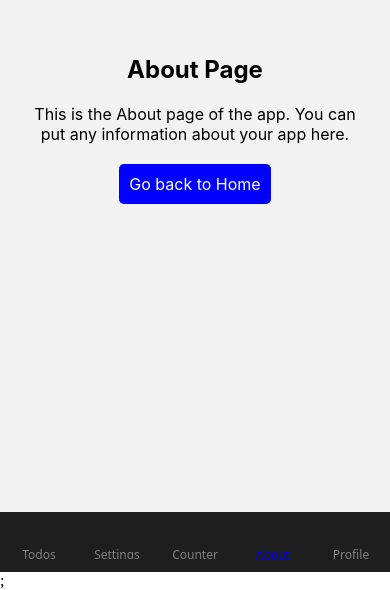
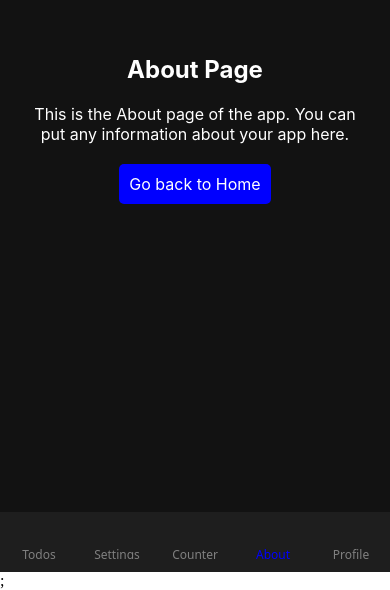
Before and after one commit to Owais2736/React-Native-Practice, a React Native app: screen /About in a window 390 px wide. Shown: the part 254-844 px from the top of the page. Built offline with nearby package versions, Linux system fonts and the light colour scheme; some icons are missing.

Commit message:
correct routing

```diff
--- a/src/screens/About.tsx
+++ b/src/screens/About.tsx
@@ -13,7 +13,7 @@ export default function About({ navigation }: any) {
 
       <Pressable
         style={styles.button}
-        onPress={() => navigation.navigate('Home')}
+        onPress={() => navigation.navigate('Todos')}
       >
         <Text style={styles.buttonText}>Go back to Home</Text>
       </Pressable>
@@ -27,9 +27,15 @@ const styles = StyleSheet.create({
     justifyContent: 'center',
     alignItems: 'center',
     padding: 20,
+    backgroundColor: '#121212',
   },
-  heading: { fontSize: 24, fontWeight: 'bold', marginBottom: 20 },
-  text: { fontSize: 16, textAlign: 'center', marginBottom: 20 },
+  heading: {
+    fontSize: 24,
+    fontWeight: 'bold',
+    marginBottom: 20,
+    color: 'white',
+  },
+  text: { fontSize: 16, textAlign: 'center', marginBottom: 20, color: 'white' },
   button: { backgroundColor: 'blue', padding: 10, borderRadius: 5 },
   buttonText: { color: 'white', fontSize: 16 },
 });
```
